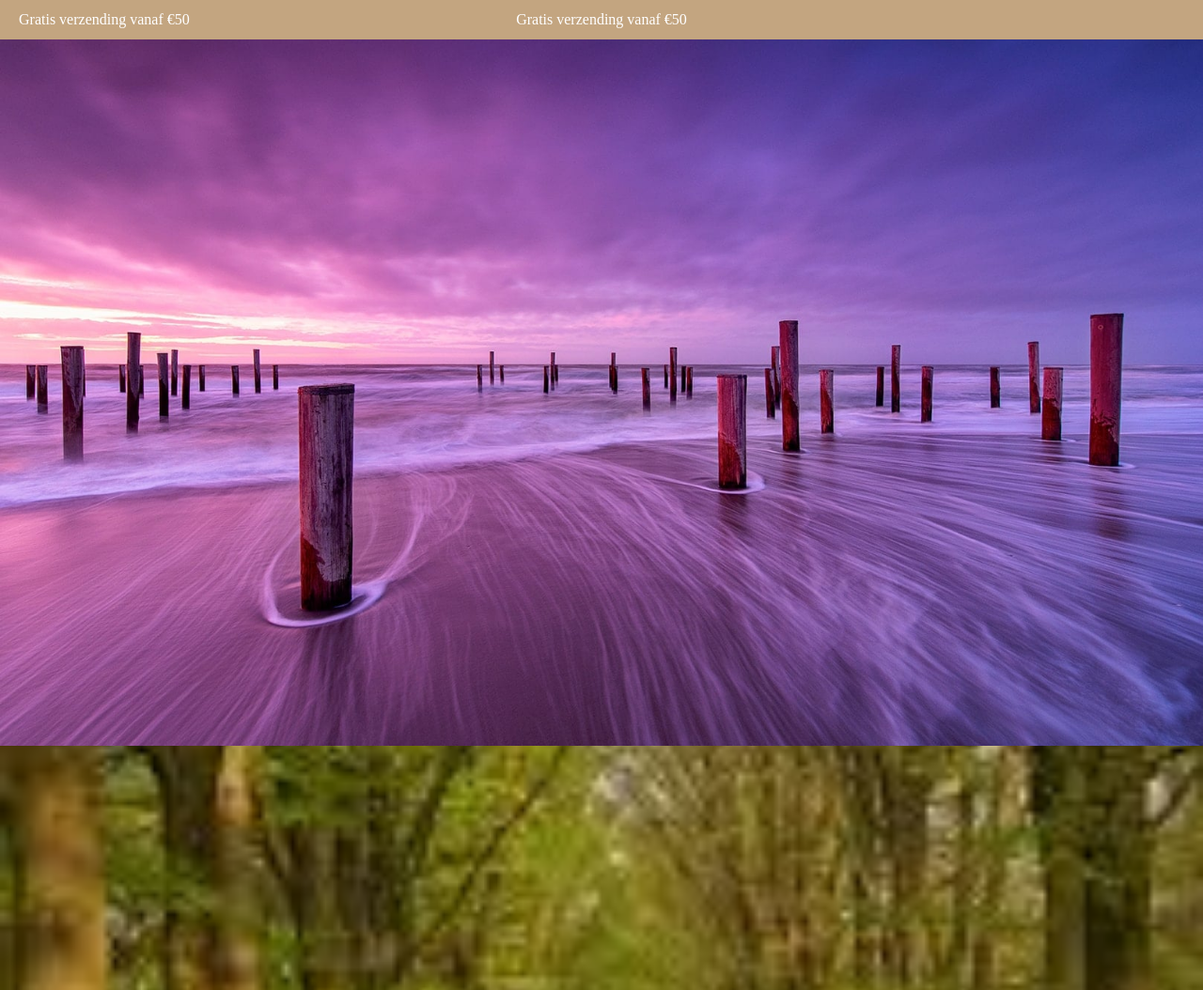
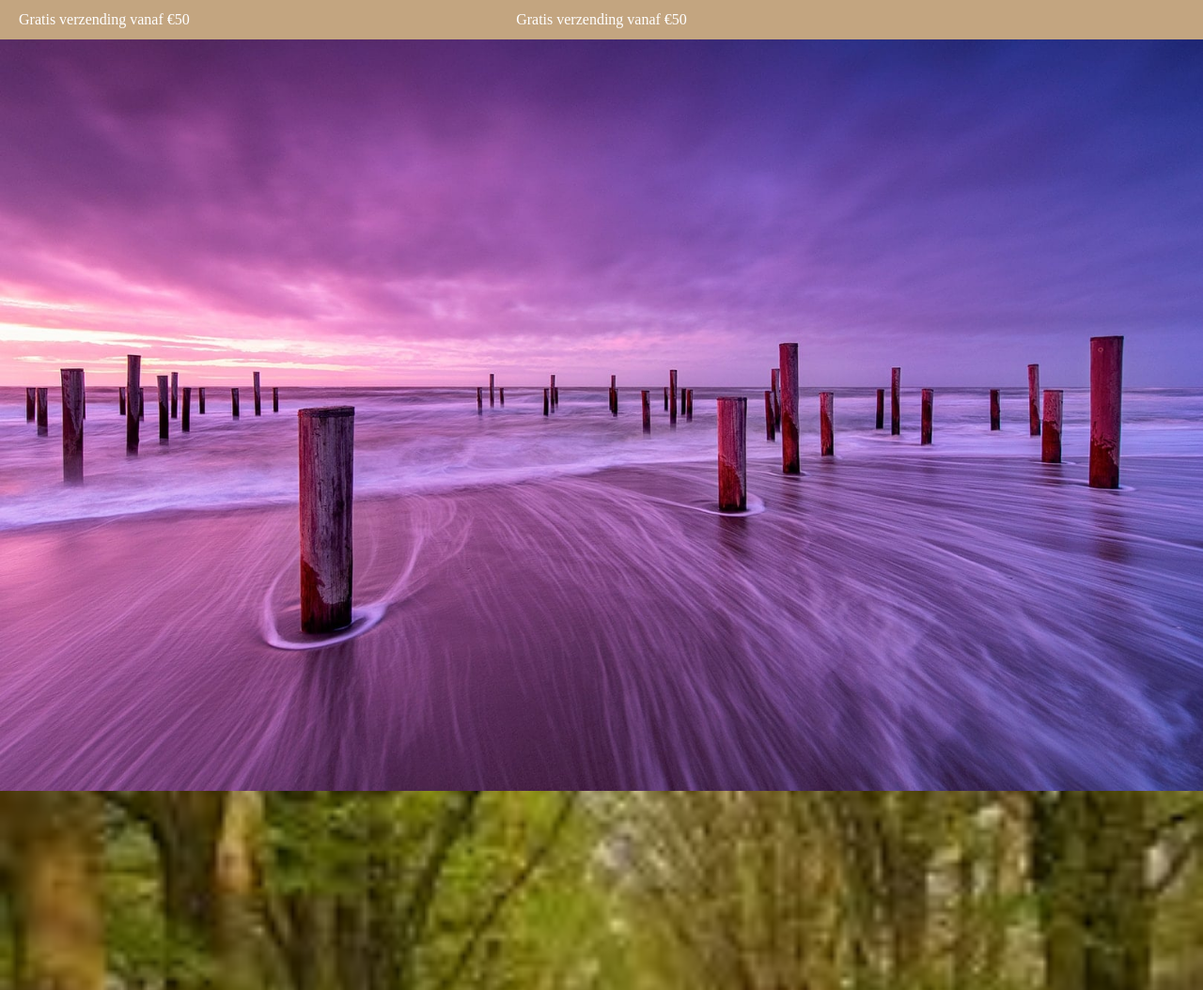
Before and after one commit to Cyberboss12/clothing, a plain HTML site: page women.html in a window 1280 px wide. Shown: the top 1054 px of the page at 94% size. Drawn offline with Linux system fonts and the light colour scheme.

Commit message:
Ik hoop dat dit werkt

```diff
--- a/style3.css
+++ b/style3.css
@@ -5,7 +5,6 @@ body {
     margin: 0;
     padding: 0;
     color: #333;
-    overflow-y: hidden;
 }
 
 /* Hier moest de header styling komen: */
@@ -323,3 +322,32 @@ top: 100%; */
   object-fit: cover; /* houdt aspect-ratio intact en vult viewport */
   display: block;
 }
+
+/* Verberg alleen de scrollbar, scrollen blijft werken */
+body {
+  overflow-y: scroll;   /* scroll blijft actief */
+}
+
+body::-webkit-scrollbar {
+  display: none;        /* Chrome, Safari, Edge */
+}
+
+body {
+  -ms-overflow-style: none;  /* IE en Edge */
+  scrollbar-width: none;     /* Firefox */
+}
+
+/* Full-screen sectie */
+.fullscreen-section {
+  height: 100vh;              /* vult exact het venster */
+  width: 100%;
+  display: flex;
+  align-items: center;
+  justify-content: center;
+}
+
+.fullscreen-section img {
+  width: 100%;
+  height: 100%;
+  object-fit: cover;          /* afbeelding vult altijd de sectie */
+}
--- a/women.html
+++ b/women.html
@@ -59,7 +59,7 @@
   <p>Women's wear for you</p> -->
 <!-- </div> -->
 
-<section id="heroSection">
+<!-- <section id="heroSection">
   <div class="hero-grid">
     <div class="hero-item">
       <img src="afbeeldingen/strandpalen.jpg" alt="strandpalen">
@@ -73,6 +73,14 @@
       <img src="afbeeldingen/boom.jpg" alt="Flashing Lights">
     </div>
   </div>
+</section> -->
+
+<section class="fullscreen-section">
+  <img src="afbeeldingen/strandpalen.jpg" alt="strandpalen">
+</section>
+
+<section class="fullscreen-section">
+  <img src="afbeeldingen/boom.jpg" alt="Flashing Lights">
 </section>
 
 <script src="script3.js"></script>
```
